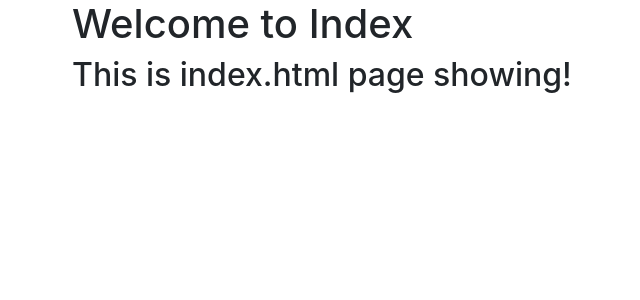
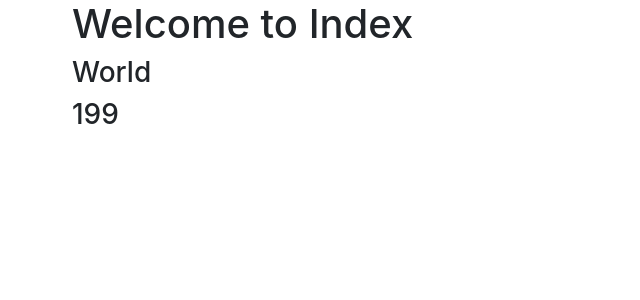
Before and after one commit to scottherold/django_mvc_fun_with_templating, a Django app: page / in a window 1280 px wide. Shown: the part 56-356 px from the top of the page, without its empty margins (13-653 px from the left). Run offline with Django 3.2, Linux system fonts and the light colour scheme; some libraries are stand-ins or nearby versions.

Commit message:
Template filters added to basic_app/index.html; custom template filters generated in basic_app/templatetags

```diff
--- /dev/null
+++ b/basic_app/templatetags/__init__.py
@@ -0,0 +1 @@
+"""Tells Python that his directory can be used as a module"""
--- /dev/null
+++ b/basic_app/templatetags/my_extras.py
@@ -0,0 +1,14 @@
+"""This file is used for custom template filters for basic_app"""
+from django import template
+
+# NOTE: Templates must be registered
+register = template.Library()
+
+
+# NOTE: filters can be registered with decorators
+@register.filter(name='cut')
+def cut(value, arg):
+    """
+    This cuts out all values of "arg" from the string!
+    """
+    return value.replace(arg,'')
--- a/basic_app/views.py
+++ b/basic_app/views.py
@@ -2,8 +2,13 @@ from django.shortcuts import render
 
 # Create your views here.
 def index(request):
-    """Renders the basic_app/index.html webpage"""
-    return render(request, 'basic_app/index.html')
+    """
+    Creates a dictionary of text and a number to be passed to the view.
+
+    Renders the basic_app/index.html webpage with the context dictionary.
+    """
+    context_dict = {'text':'Hello World', 'number': 100}
+    return render(request, 'basic_app/index.html', context_dict)
 
 
 def other(request):
--- a/templates/basic_app/base.html
+++ b/templates/basic_app/base.html
@@ -24,9 +24,8 @@
         </div>
     </nav>
     <div class="container">
-
         {% block body_block %}
-        <!-- Anything outside of this will be inherited if you extend!  -->
+        <!-- Anything outside of this will be inherited if you extend! -->
         {% endblock %}
     </div>
 </body>
--- a/templates/basic_app/index.html
+++ b/templates/basic_app/index.html
@@ -1,7 +1,13 @@
 <!DOCTYPE html>
 <!-- Extends the base.html template -->
 {% extends "basic_app/base.html" %}
+    <!-- Custom template filters must be loaded into the template file -->
+    {% load my_extras %}
     {% block body_block %}
         <h1>Welcome to Index</h1>
-        <h2>This is index.html page showing!</h2>
+        <!-- <h2>This is index.html page showing!</h2> -->
+        <!-- Filters are like methods for templating. They are used with pipes. -->
+        <!-- A full list of filters can be found within the Django docs -->
+        <h3>{{ text|cut:'Hello' }}</h3>
+        <h3>{{ number|add:"99" }}</h3>
     {% endblock %}
```
